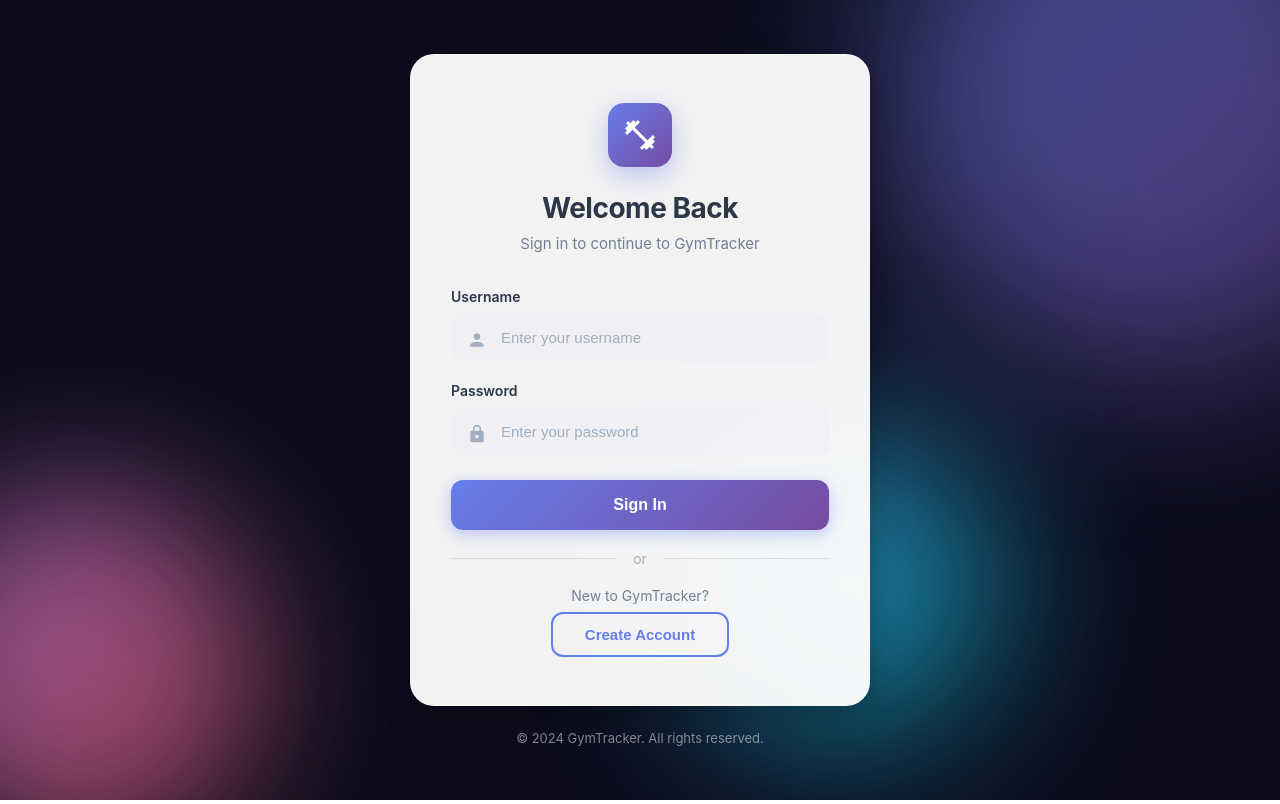
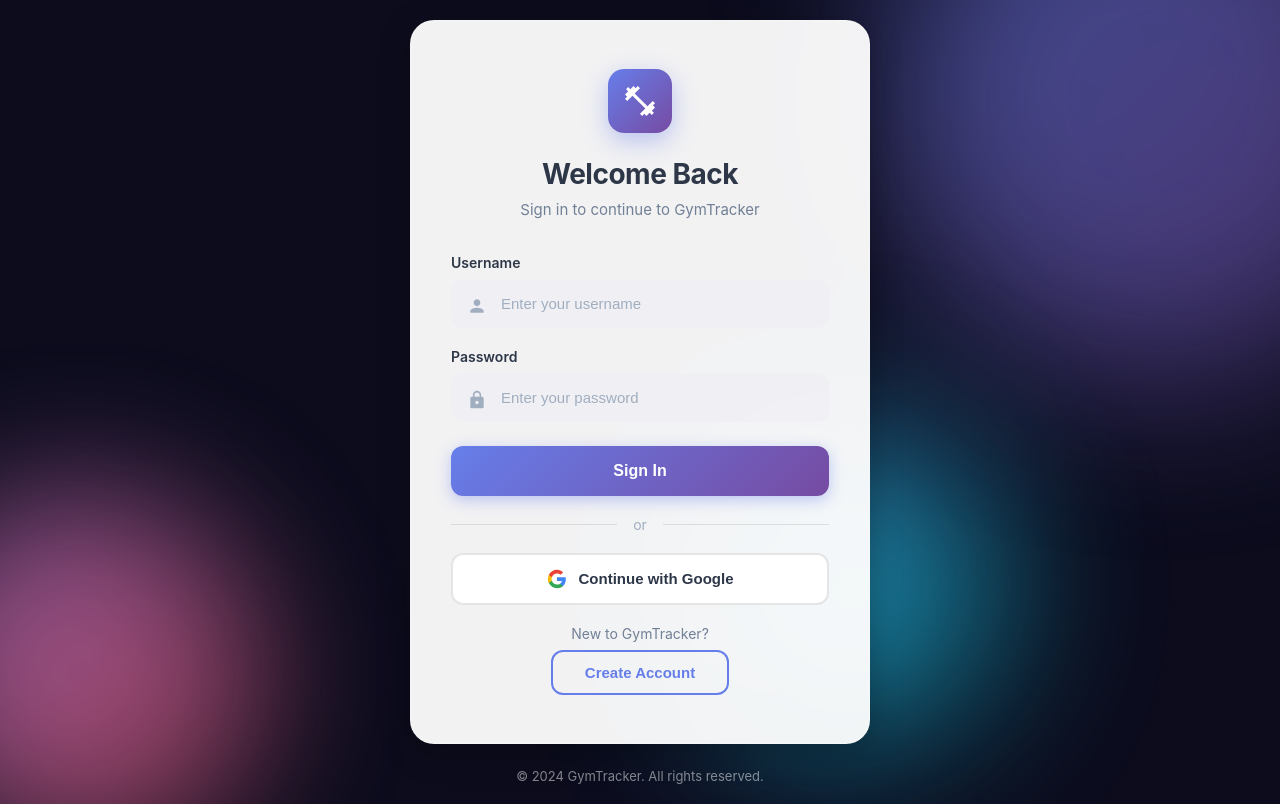
Before and after one commit to MMThang/GymTrackerAPP, a Next.js app: page /login in a window 1280 px wide. Built offline with nearby package versions, Linux system fonts and the light colour scheme; no server answers.

Commit message:
add google oauth

```diff
--- a/src/app/(homepage)/auth.scss
+++ b/src/app/(homepage)/auth.scss
@@ -266,6 +266,39 @@
   }
 }
 
+// Google Button
+.google-btn {
+  width: 100%;
+  display: flex;
+  align-items: center;
+  justify-content: center;
+  gap: 12px;
+  padding: 14px 20px;
+  font-size: 15px;
+  font-weight: 600;
+  color: $text-primary;
+  background: $white;
+  border: 2px solid rgba(0, 0, 0, 0.1);
+  border-radius: 12px;
+  cursor: pointer;
+  transition: all 0.3s ease;
+
+  &:hover {
+    background: #f8f8f8;
+    border-color: rgba(0, 0, 0, 0.2);
+    transform: translateY(-2px);
+    box-shadow: 0 4px 12px rgba(0, 0, 0, 0.1);
+  }
+
+  &:active {
+    transform: translateY(0);
+  }
+
+  svg {
+    flex-shrink: 0;
+  }
+}
+
 // Additional Buttons
 .additional-btn {
   display: flex;
--- a/src/app/(homepage)/login/page.tsx
+++ b/src/app/(homepage)/login/page.tsx
@@ -2,6 +2,7 @@
 import InputComponent from "../../components/form/inputComponent";
 import { login } from "../../actions/user-actions";
 import { Button } from "@/app/components/buttons/button";
+import { GoogleAuthButton } from "@/app/components/buttons/googleAuthButton";
 import { Icons } from "@/app/components/icons";
 
 export default function Login() {
@@ -60,6 +61,8 @@
                 <span>or</span>
               </div>
 
+              <GoogleAuthButton />
+
               <div className="additional-btn">
                 <p>New to GymTracker?</p>
                 <Button
--- a/src/app/(homepage)/register/page.tsx
+++ b/src/app/(homepage)/register/page.tsx
@@ -1,5 +1,6 @@
 import InputComponent from "../../components/form/inputComponent";
 import { Button } from "@/app/components/buttons/button";
+import { GoogleAuthButton } from "@/app/components/buttons/googleAuthButton";
 import { Icons } from "@/app/components/icons";
 import RegisterFormWrapper from "./RegisterFormWrapper";
 
@@ -77,6 +78,8 @@
                 <span>or</span>
               </div>
 
+              <GoogleAuthButton />
+
               <div className="additional-btn">
                 <p>Already have an account?</p>
                 <Button
--- a/src/app/actions/user-actions.ts
+++ b/src/app/actions/user-actions.ts
@@ -88,7 +88,6 @@
         secure: false,
         sameSite: "lax",
       });
-      // setAccessToken(res.data.accessToken); // Set in-memory token for API client
       cookie.set("refreshToken", res.data.refreshToken, {
         httpOnly: true,
         secure: false,
@@ -140,6 +139,10 @@
   }
 }
 
+export async function loginWithGoogle() {
+  return `${process.env.API_URL}/Auth/google`;
+}
+
 export async function logout() {
   const cookie = await cookies();
   cookie.set("session", "", { expires: new Date(0) });
--- /dev/null
+++ b/src/app/components/buttons/googleAuthButton.tsx
@@ -0,0 +1,37 @@
+"use client";
+
+import { useState } from "react";
+import { loginWithGoogle } from "@/app/actions/user-actions";
+import { Icons } from "@/app/components/icons";
+
+export function GoogleAuthButton() {
+  const [isLoading, setIsLoading] = useState(false);
+  const handleGoogleLogin = async () => {
+    if (isLoading) return;
+    setIsLoading(true);
+
+    try {
+      const redirectUrl = await loginWithGoogle();
+
+      if (redirectUrl) {
+        window.location.href = redirectUrl;
+      }
+    } catch (error) {
+      console.error("Google login error:", error);
+    } finally {
+      setIsLoading(false);
+    }
+  };
+
+  return (
+    <button
+      className="google-btn"
+      type="button"
+      onClick={handleGoogleLogin}
+      disabled={isLoading}
+    >
+      {isLoading ? <Icons.Spinner /> : <Icons.Google />}
+      <span>Continue with Google</span>
+    </button>
+  );
+}
--- a/src/app/components/icons/index.tsx
+++ b/src/app/components/icons/index.tsx
@@ -154,4 +154,26 @@
       </svg>
     );
   },
+  Google: () => {
+    return (
+      <svg viewBox="0 0 24 24" width="20" height="20">
+        <path
+          fill="#4285F4"
+          d="M22.56 12.25c0-.78-.07-1.53-.2-2.25H12v4.26h5.92a5.06 5.06 0 0 1-2.2 3.32v2.77h3.57c2.08-1.92 3.28-4.74 3.28-8.1z"
+        />
+        <path
+          fill="#34A853"
+          d="M12 23c2.97 0 5.46-.98 7.28-2.66l-3.57-2.77c-.98.66-2.23 1.06-3.71 1.06-2.86 0-5.29-1.93-6.16-4.53H2.18v2.84C3.99 20.53 7.7 23 12 23z"
+        />
+        <path
+          fill="#FBBC05"
+          d="M5.84 14.09c-.22-.66-.35-1.36-.35-2.09s.13-1.43.35-2.09V7.07H2.18C1.43 8.55 1 10.22 1 12s.43 3.45 1.18 4.93l2.85-2.22.81-.62z"
+        />
+        <path
+          fill="#EA4335"
+          d="M12 5.38c1.62 0 3.06.56 4.21 1.64l3.15-3.15C17.45 2.09 14.97 1 12 1 7.7 1 3.99 3.47 2.18 7.07l3.66 2.84c.87-2.6 3.3-4.53 6.16-4.53z"
+        />
+      </svg>
+    );
+  },
 };
```
